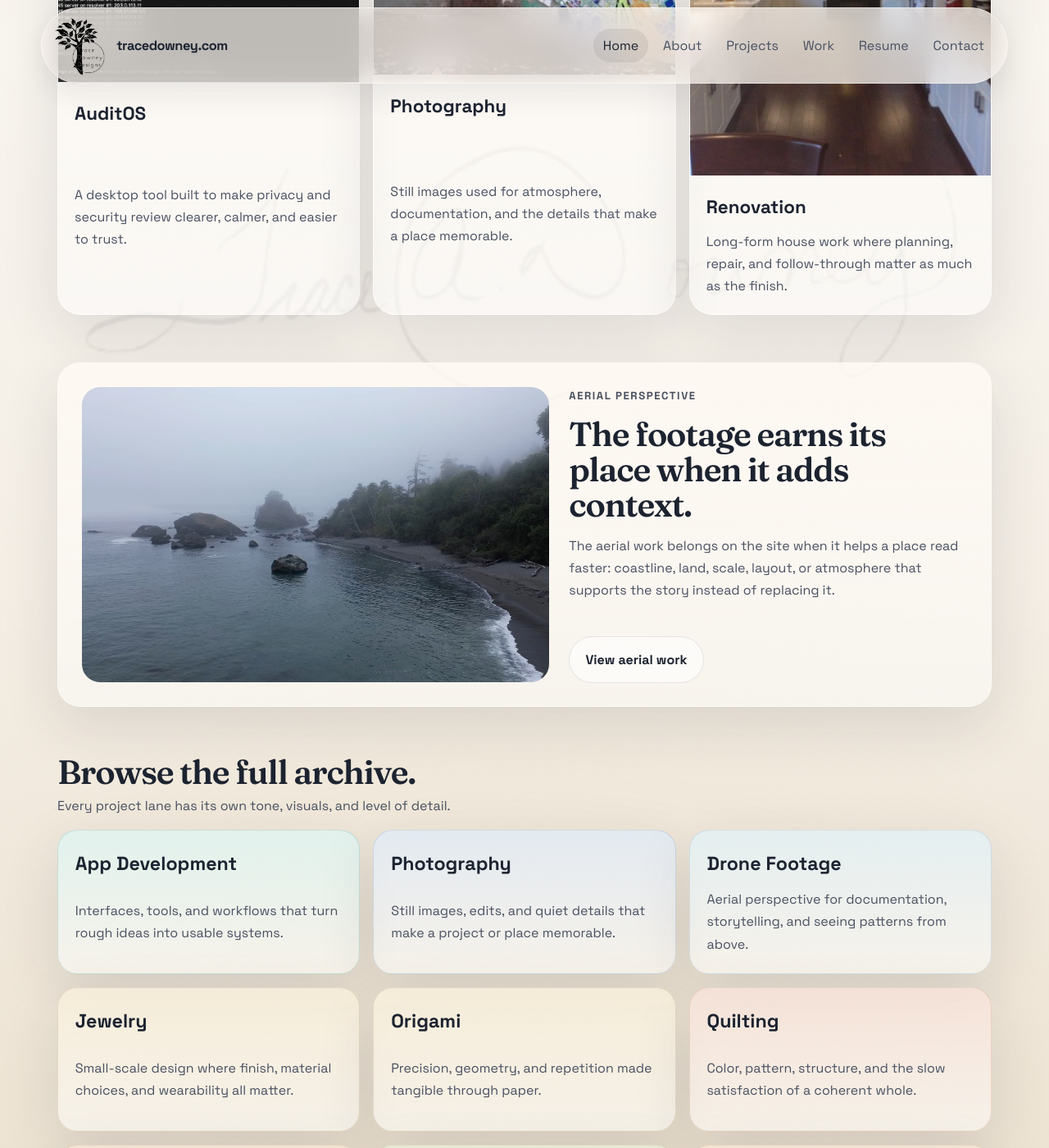
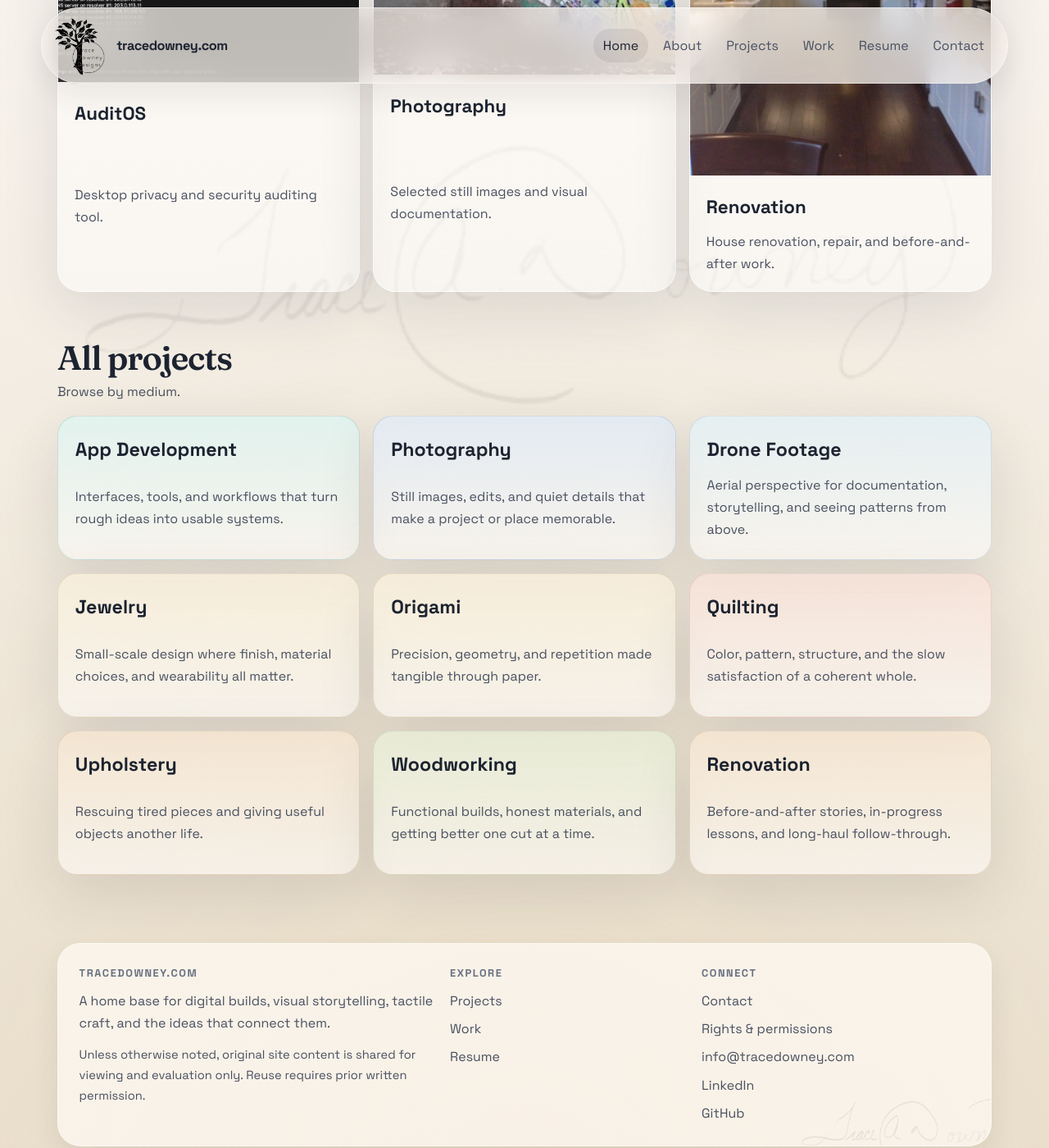
Before and after one commit to tracedowney/tracedowney.github.io, a Jekyll site: the page built from index.html, in a window 1280 px wide and 1400 px high, scrolled down 1494 px. Shown: the whole window at 82% size. Built offline with Jekyll 4.4.1, drawn with Linux system fonts in a browser that asks for light colours; some of the changed text lies outside the part shown.

Commit message:
Simplify homepage copy

```diff
--- a/index.html
+++ b/index.html
@@ -10,8 +10,8 @@
     <div class="home-hero__copy">
       <p class="eyebrow">Trace Downey</p>
       <h1>I figure out how things work and make them work better.</h1>
-      <p class="lead">This site pulls together software, systems work, documentation, photography, and hands-on project work.</p>
-      <p>I do my best work where clarity, judgment, and follow-through all matter. If you want the short version, start with a project. If you want the professional version, head to Work or Resume.</p>
+      <p class="lead">Software, systems work, documentation, photography, and hands-on project work in one place.</p>
+      <p>If you want the quickest read on the site, start with a project. If you want the professional background first, head to Work or Resume.</p>
       <ul class="home-hero__facts">
         <li>Technical support and systems thinking</li>
         <li>Documentation, workflow, and product judgment</li>
@@ -19,7 +19,7 @@
       </ul>
       <div class="button-row">
         <a class="button button-primary" href="/projects/">Browse projects</a>
-        <a class="button button-secondary" href="/work/">See the work side</a>
+        <a class="button button-secondary" href="/work/">Work</a>
       </div>
     </div>
     <aside class="home-hero__profile">
@@ -37,8 +37,8 @@
 
 <section class="section">
   <div class="section-heading section-heading--compact">
-    <h2>Start with the work.</h2>
-    <p>A few strong entry points.</p>
+    <h2>Selected projects</h2>
+    <p>A few places to start.</p>
   </div>
   <div class="selected-work-grid">
     <a class="selected-work-card selected-work-card--screen" href="/projects/auditos/">
@@ -47,7 +47,7 @@
       </div>
       <div class="selected-work-card__body">
         <strong>AuditOS</strong>
-        <p>A desktop tool built to make privacy and security review clearer, calmer, and easier to trust.</p>
+        <p>Desktop privacy and security auditing tool.</p>
       </div>
     </a>
     <a class="selected-work-card selected-work-card--photo" href="/projects/photography/">
@@ -56,7 +56,7 @@
       </div>
       <div class="selected-work-card__body">
         <strong>Photography</strong>
-        <p>Still images used for atmosphere, documentation, and the details that make a place memorable.</p>
+        <p>Selected still images and visual documentation.</p>
       </div>
     </a>
     <a class="selected-work-card selected-work-card--reno" href="/projects/renovation/">
@@ -65,32 +65,16 @@
       </div>
       <div class="selected-work-card__body">
         <strong>Renovation</strong>
-        <p>Long-form house work where planning, repair, and follow-through matter as much as the finish.</p>
+        <p>House renovation, repair, and before-and-after work.</p>
       </div>
     </a>
   </div>
 </section>
 
 <section class="section">
-  <div class="home-feature-split card">
-    <a class="home-feature-split__media" href="/projects/drone-footage/">
-      <img src="{{ '/assets/images/projects/drone/beach-showcase-poster.jpg' | relative_url }}" alt="Misty shoreline with sea stacks seen from above." />
-    </a>
-    <div class="home-feature-split__copy">
-      <p class="eyebrow">Aerial perspective</p>
-      <h2>The footage earns its place when it adds context.</h2>
-      <p>The aerial work belongs on the site when it helps a place read faster: coastline, land, scale, layout, or atmosphere that supports the story instead of replacing it.</p>
-      <div class="button-row">
-        <a class="button button-secondary" href="/projects/drone-footage/">View aerial work</a>
-      </div>
-    </div>
-  </div>
-</section>
-
-<section class="section">
   <div class="section-heading section-heading--compact">
-    <h2>Browse the full archive.</h2>
-    <p>Every project lane has its own tone, visuals, and level of detail.</p>
+    <h2>All projects</h2>
+    <p>Browse by medium.</p>
   </div>
   <div class="home-lane-grid">
     {% for item in site.data.project_lanes %}
```
